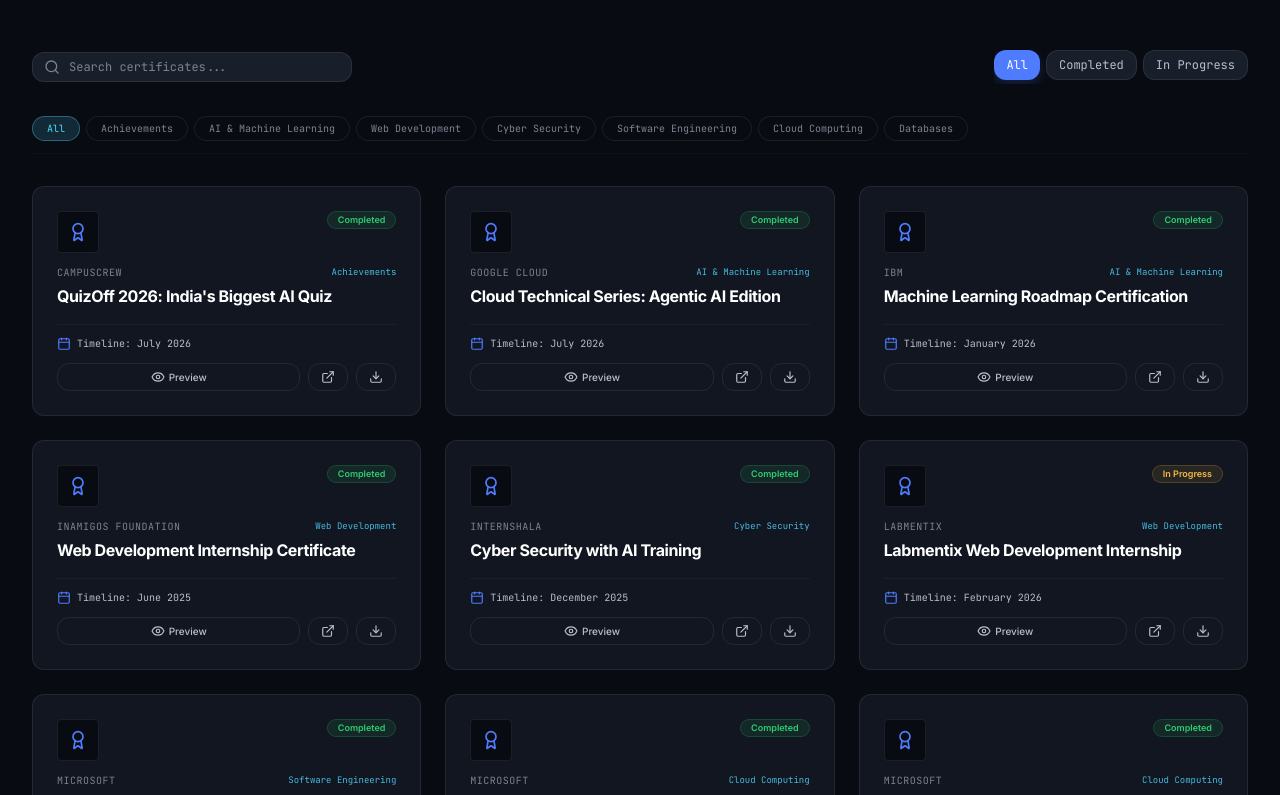
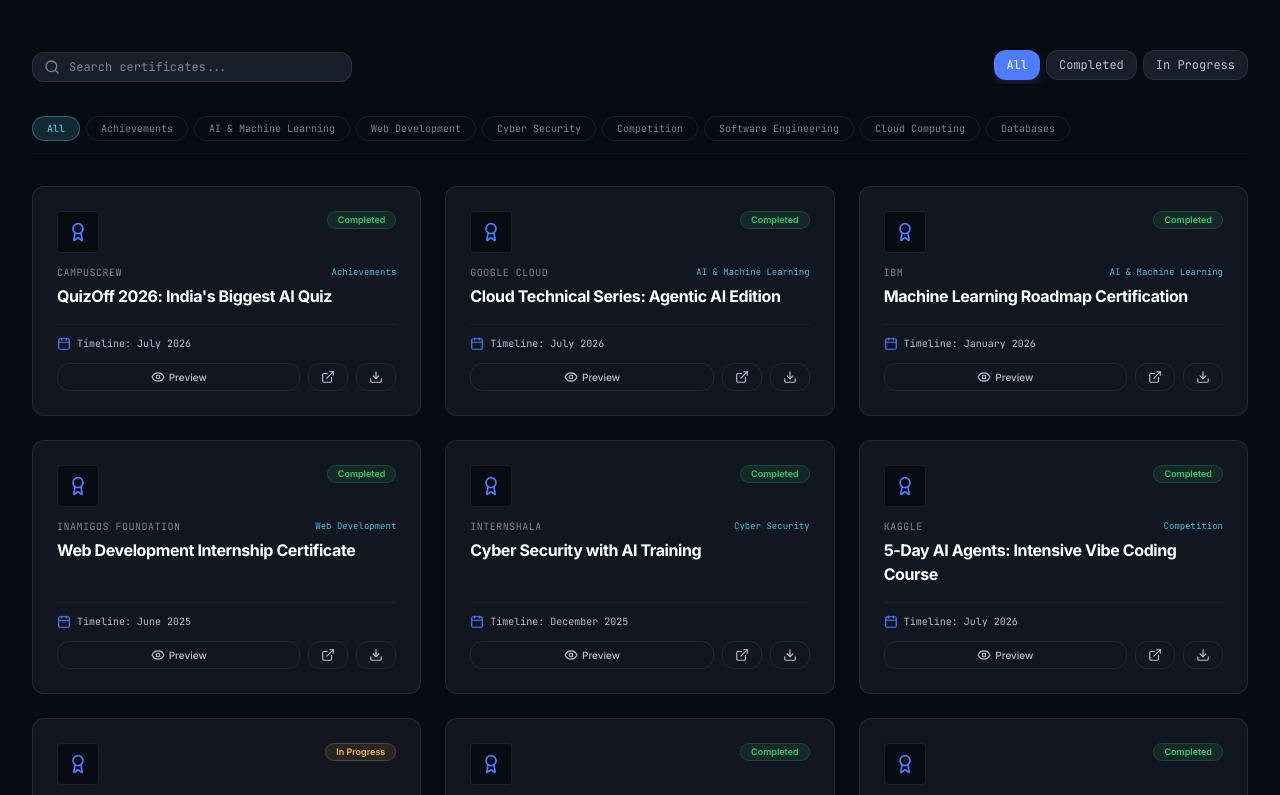
Before and after one commit to rishabhjain071130-glitch/rishabh-jain, a Next.js app: page / in a window 1280 px wide. Shown: the part 6825-7620 px from the top of the page. Built offline with nearby package versions, Linux system fonts and the light colour scheme; no server answers.

Commit message:
feat: add Kaggle 5-Day AI Agents Intensive course competition badge

```diff
--- a/content/certificates.ts
+++ b/content/certificates.ts
@@ -60,6 +60,18 @@ export const certificates: Certificate[] = [
     "download": "/certificates/internshala/Cyber%20Security%20with%20AI%20Training%20-%20Certificate%20of%20Completion.pdf",
     "status": "Completed",
     "category": "Cyber Security"
+  },
+  {
+    "id": "kaggle-ai-agents-intensive",
+    "title": "5-Day AI Agents: Intensive Vibe Coding Course",
+    "organization": "Kaggle",
+    "issueDate": "July 2026",
+    "completionDate": "July 2026",
+    "credentialId": "KAG-VIBE-2026",
+    "previewImage": "/certificates/kaggle/ai-agents-intensive.jpg",
+    "download": "/certificates/kaggle/ai-agents-intensive.jpg",
+    "status": "Completed",
+    "category": "Competition"
   },
   {
     "id": "labmentix-labmentix_offer_letter_rishabh_jain",
--- a/scripts/scan-assets.js
+++ b/scripts/scan-assets.js
@@ -92,6 +92,7 @@ const orgMap = {
   'ibm': 'IBM',
   'inamigos': 'InAmigos Foundation',
   'internshala': 'Internshala',
+  'kaggle': 'Kaggle',
   'labmentix': 'Labmentix',
   'microsoft': 'Microsoft',
   'oracle': 'Oracle',
@@ -100,6 +101,13 @@ const orgMap = {
 };
 
 const knownFiles = {
+  "ai-agents-intensive.jpg": {
+    title: "5-Day AI Agents: Intensive Vibe Coding Course",
+    issueDate: "July 2026",
+    completionDate: "July 2026",
+    credentialId: "KAG-VIBE-2026",
+    category: "Competition"
+  },
   "quizoff-2026.jpg": {
     title: "QuizOff 2026: India's Biggest AI Quiz",
     issueDate: "July 2026",
```
Also changed, not shown: public/certificates/kaggle/ai-agents-intensive.jpg (added).
